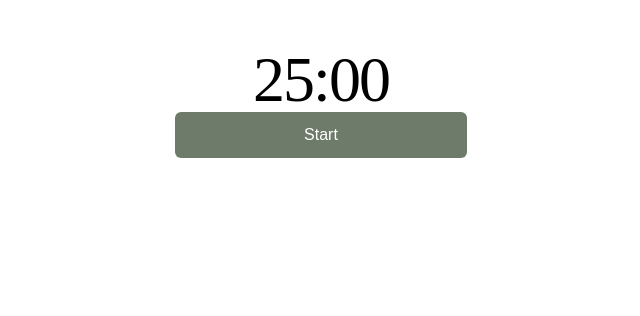
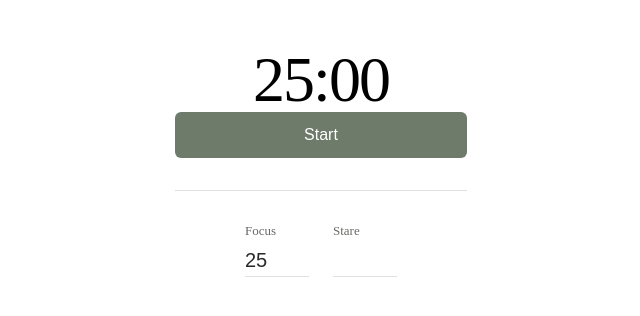
Before and after one commit to bekwizgobisa321-lgtm/ClockStare, a React (Vite) app: page / in a window 1280 px wide. Shown: the top 316 px of the page, without its empty margins (319-959 px from the left). Built offline with nearby package versions, Linux system fonts and the light colour scheme.

Commit message:
working on the focus screen

```diff
--- a/src/App.jsx
+++ b/src/App.jsx
@@ -1,8 +1,29 @@
-import FocusScreen from "./components/FocusScreen";
-import "./App.css";
+import { useState } from 'react';
+import FocusScreen from './components/FocusScreen';
+import StareScreen from './components/StareScreen';
+import './App.css';
 
 function App() {
-  return <FocusScreen durationMinutes={25} />;
+  const [mode, setMode] = useState('focus');
+
+  function handleFocusComplete() {
+    setMode('stare');
+  }
+
+  function handleStareComplete() {
+    setMode('focus');
+  }
+
+  return (
+    <div className="app">
+      {mode === 'focus' && (
+        <FocusScreen durationMinutes={25} onComplete={handleFocusComplete} />
+      )}
+      {mode === 'stare' && (
+        <StareScreen durationMinutes={5} onComplete={handleStareComplete} />
+      )}
+    </div>
+  );
 }
 
 export default App;
--- a/src/components/FocusScreen.css
+++ b/src/components/FocusScreen.css
@@ -22,3 +22,9 @@
   outline: 2px solid #2B2A28;
   outline-offset: 2px;
 }
+
+.divider {
+  border: none;
+  border-top: 1px solid rgba(43, 42, 40, 0.15);
+  margin: 32px 0 24px;
+}
--- a/src/components/FocusScreen.jsx
+++ b/src/components/FocusScreen.jsx
@@ -1,13 +1,20 @@
-import useTimer from "../hooks/useTimer";
-import Clock from "./Clock";
-import "./FocusScreen.css";
+import useTimer from '../hooks/useTimer';
+import Clock from './Clock';
+import SettingsPanel from './SettingsPanel';
+import './FocusScreen.css';
 
-function FocusScreen({ durationMinutes = 25, onComplete }) {
+function FocusScreen({
+  durationMinutes = 25,
+  stareMinutes,
+  onFocusMinutesChange,
+  onStareMinutesChange,
+  onComplete,
+}) {
   const { secondsLeft, isRunning, start, pause } = useTimer(
     durationMinutes * 60,
-    onComplete,
+    onComplete
   );
-  // Will render: BackgroundRotator, Clock, Start button, SettingsPanel
+
   function handleClick() {
     if (isRunning) {
       pause();
@@ -15,12 +22,22 @@ function FocusScreen({ durationMinutes = 25, onComplete }) {
       start();
     }
   }
+
   return (
     <main className="focus-screen">
       <Clock secondsLeft={secondsLeft} />
       <button className="start-btn" onClick={handleClick}>
-        {isRunning ? "Pause" : "Start"}
+        {isRunning ? 'Pause' : 'Start'}
       </button>
+
+      <hr className="divider" />
+
+      <SettingsPanel
+        focusMinutes={durationMinutes}
+        stareMinutes={stareMinutes}
+        onFocusChange={onFocusMinutesChange}
+        onStareChange={onStareMinutesChange}
+      />
     </main>
   );
 }
--- a/src/components/SettingsPanel.css
+++ b/src/components/SettingsPanel.css
@@ -0,0 +1,32 @@
+.settings {
+  display: flex;
+  gap: 24px;
+  justify-content: center;
+  margin-top: 32px;
+}
+
+.setting {
+  text-align: left;
+}
+
+.setting label {
+  display: block;
+  font-size: 13px;
+  color: #6B6864;
+  margin-bottom: 6px;
+}
+
+.setting input {
+  width: 64px;
+  border: none;
+  border-bottom: 1px solid rgba(43, 42, 40, 0.15);
+  background: transparent;
+  font-size: 20px;
+  color: #2B2A28;
+  padding: 4px 0;
+}
+
+.setting input:focus {
+  outline: none;
+  border-bottom-color: #2B2A28;
+}
--- a/src/components/SettingsPanel.jsx
+++ b/src/components/SettingsPanel.jsx
@@ -1,6 +1,30 @@
-function SettingsPanel() {
-  // Will render: Focus minutes input, Stare minutes input
-  return null;
+import './SettingsPanel.css';
+
+function SettingsPanel({ focusMinutes, stareMinutes, onFocusChange, onStareChange }) {
+  return (
+    <div className="settings">
+      <div className="setting">
+        <label htmlFor="focus-mins">Focus</label>
+        <input
+          id="focus-mins"
+          type="number"
+          min="1"
+          value={focusMinutes}
+          onChange={(e) => onFocusChange(Number(e.target.value))}
+        />
+      </div>
+      <div className="setting">
+        <label htmlFor="stare-mins">Stare</label>
+        <input
+          id="stare-mins"
+          type="number"
+          min="1"
+          value={stareMinutes}
+          onChange={(e) => onStareChange(Number(e.target.value))}
+        />
+      </div>
+    </div>
+  );
 }
 
 export default SettingsPanel;
--- a/src/components/StareScreen.css
+++ b/src/components/StareScreen.css
@@ -0,0 +1,32 @@
+.settings {
+  display: flex;
+  gap: 24px;
+  justify-content: center;
+  margin-top: 32px;
+}
+
+.setting {
+  text-align: left;
+}
+
+.setting label {
+  display: block;
+  font-size: 13px;
+  color: #6B6864;
+  margin-bottom: 6px;
+}
+
+.setting input {
+  width: 64px;
+  border: none;
+  border-bottom: 1px solid rgba(43, 42, 40, 0.15);
+  background: transparent;
+  font-size: 20px;
+  color: #2B2A28;
+  padding: 4px 0;
+}
+
+.setting input:focus {
+  outline: none;
+  border-bottom-color: #2B2A28;
+}
--- a/src/components/StareScreen.jsx
+++ b/src/components/StareScreen.jsx
@@ -1,6 +1,25 @@
-function StareScreen() {
-  // Will render: Clock + instruction text, full-screen, no controls
-  return null;
+import { useEffect } from 'react';
+import useTimer from '../hooks/useTimer';
+import Clock from './Clock';
+import './StareScreen.css';
+
+function StareScreen({ durationMinutes = 5, onComplete }) {
+  const { secondsLeft, start } = useTimer(durationMinutes * 60, onComplete);
+
+  useEffect(() => {
+    start();
+  }, []);
+
+  return (
+    <main className="stare-screen">
+      <Clock secondsLeft={secondsLeft} />
+      <p className="instruction">
+        Look away.
+        <br />
+        Put your phone down.
+      </p>
+    </main>
+  );
 }
 
 export default StareScreen;
```
